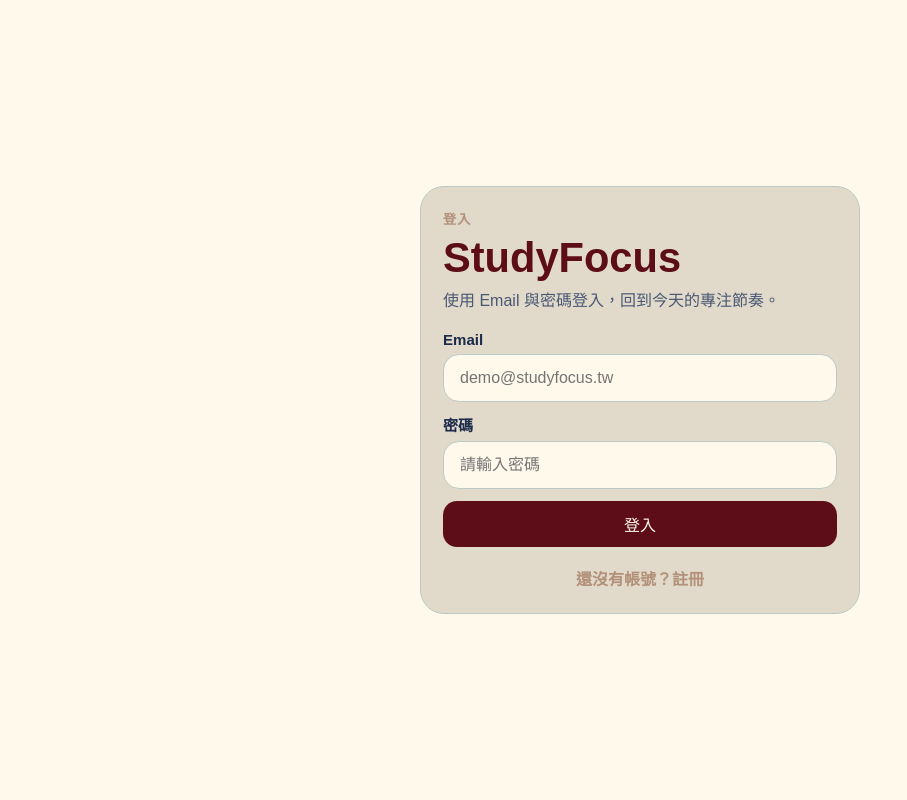
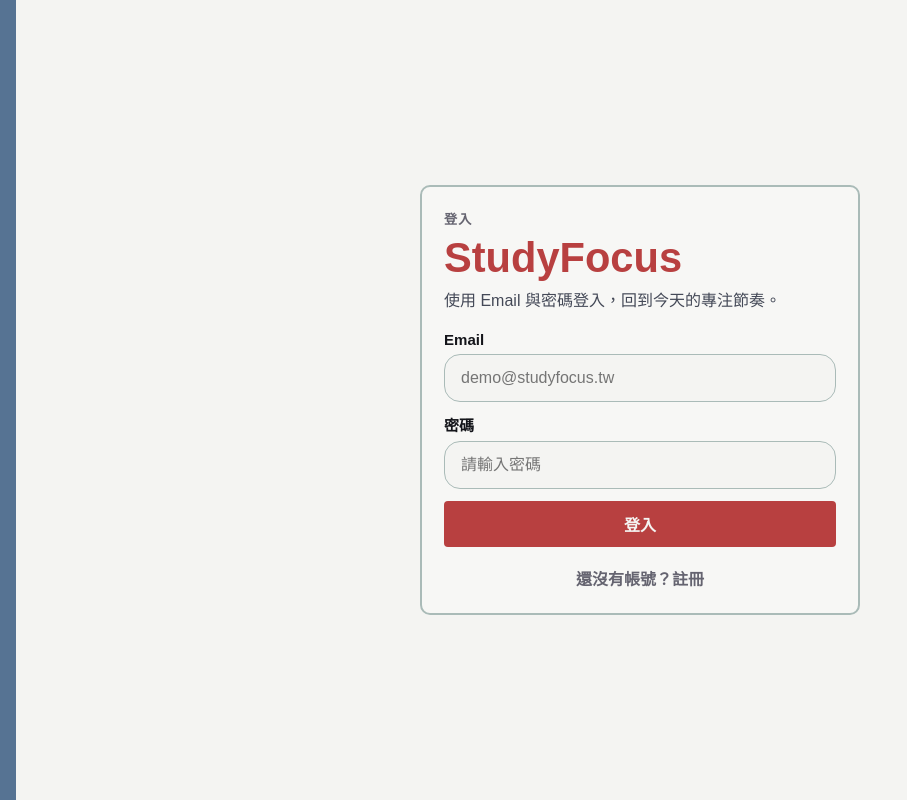
Before and after one commit to Timothy104005/study-focus-app, a Next.js app: page /login in a window 1280 px wide. Shown: the whole page, without its empty margins (0-907 px from the left). Built offline with nearby package versions, Linux system fonts and the light colour scheme.

Commit message:
feat: apply design-focus-v2 visual language across shell pages

```diff
--- a/src/app/globals.css
+++ b/src/app/globals.css
@@ -1324,3 +1324,155 @@
     max-width: 380px;
   }
 }
+
+
+/* Design Focus V2 overrides */
+:root {
+  --color-vanilla: #f4f4f2;
+  --color-sage: #9cb0ad;
+  --color-bloodstone: #b84040;
+  --color-brandy: #656470;
+  --color-chalk: #eceae6;
+  --color-navy: #567393;
+  --surface: #f7f7f5;
+  --surface-muted: #e6e3de;
+  --line: color-mix(in srgb, var(--color-sage) 86%, white 14%);
+  --text: #14151a;
+  --text-muted: #444957;
+}
+
+.page {
+  padding-top: 26px;
+}
+
+.page-header__motif {
+  position: relative;
+  width: 132px;
+  height: 52px;
+}
+
+.page-header__motif-v,
+.page-header__motif-h {
+  position: absolute;
+  display: block;
+  background: var(--color-sage);
+}
+
+.page-header__motif-v {
+  top: 0;
+  left: 18px;
+  width: 6px;
+  height: 52px;
+}
+
+.page-header__motif-h {
+  top: 32px;
+  left: 0;
+  width: 132px;
+  height: 6px;
+}
+
+.page-title {
+  font-size: clamp(1.8rem, 5.2vw, 2.7rem);
+  line-height: 1.15;
+}
+
+.card,
+.auth-panel,
+.modal-card,
+.state-card {
+  border-radius: 10px;
+  border-width: 2px;
+}
+
+.btn {
+  border-radius: 4px;
+  font-weight: 700;
+}
+
+.btn--primary {
+  background: var(--color-bloodstone);
+}
+
+.app-drawer {
+  background: #567393;
+  border-right: 10px solid #4b4d5b;
+}
+
+.app-drawer__item {
+  display: inline-flex;
+  width: fit-content;
+  min-height: 36px;
+  padding: 0 12px;
+  background: #4d5462;
+  border-radius: 2px;
+  color: #f6f5f0;
+}
+
+.app-drawer__item--active {
+  background: #b84040;
+  color: #fff;
+}
+
+.mobile-nav {
+  background: #567393;
+  border-radius: 8px;
+}
+
+.mobile-nav__link {
+  min-height: 42px;
+  border-radius: 4px;
+}
+
+.mobile-nav__link--active {
+  color: #111;
+}
+
+.auth-shell {
+  background: linear-gradient(90deg, #567393 0 16px, transparent 16px);
+}
+
+.auth-panel {
+  background: #f7f7f5;
+}
+
+.focus-mobile__canvas {
+  border-left-width: 20px;
+  border-left-color: #567393;
+}
+
+.focus-mobile__crossline {
+  border-top-width: 8px;
+}
+
+.focus-mobile__start-bar {
+  border-radius: 0;
+  height: 14px;
+}
+
+.focus-mobile__note-tab {
+  background: #cfc8ba;
+  border-radius: 0;
+}
+
+.group-card,
+.exam-card,
+.stat-card,
+.leaderboard-row,
+.post-card,
+.member-row,
+.session-row {
+  border-radius: 8px;
+}
+
+.subject-pill,
+.chip {
+  border-radius: 3px;
+}
+
+@media (min-width: 720px) {
+  .page {
+    max-width: 1120px;
+    margin: 0 auto;
+  }
+}
--- a/src/components/ui/page-header.tsx
+++ b/src/components/ui/page-header.tsx
@@ -15,6 +15,10 @@
 }: PageHeaderProps) {
   return (
     <div className="page-header">
+      <div className="page-header__motif" aria-hidden="true">
+        <span className="page-header__motif-v" />
+        <span className="page-header__motif-h" />
+      </div>
       <div className="stack-sm">
         {eyebrow ? <p className="eyebrow">{eyebrow}</p> : null}
         <h1 className="page-title">{title}</h1>
```
Also changed, not shown: src/components/app-drawer.tsx (+5 -5 lines), src/components/layout/site-navigation.tsx (+5 -5 lines), 1 other file (tests, documents, lock files or other folders).
